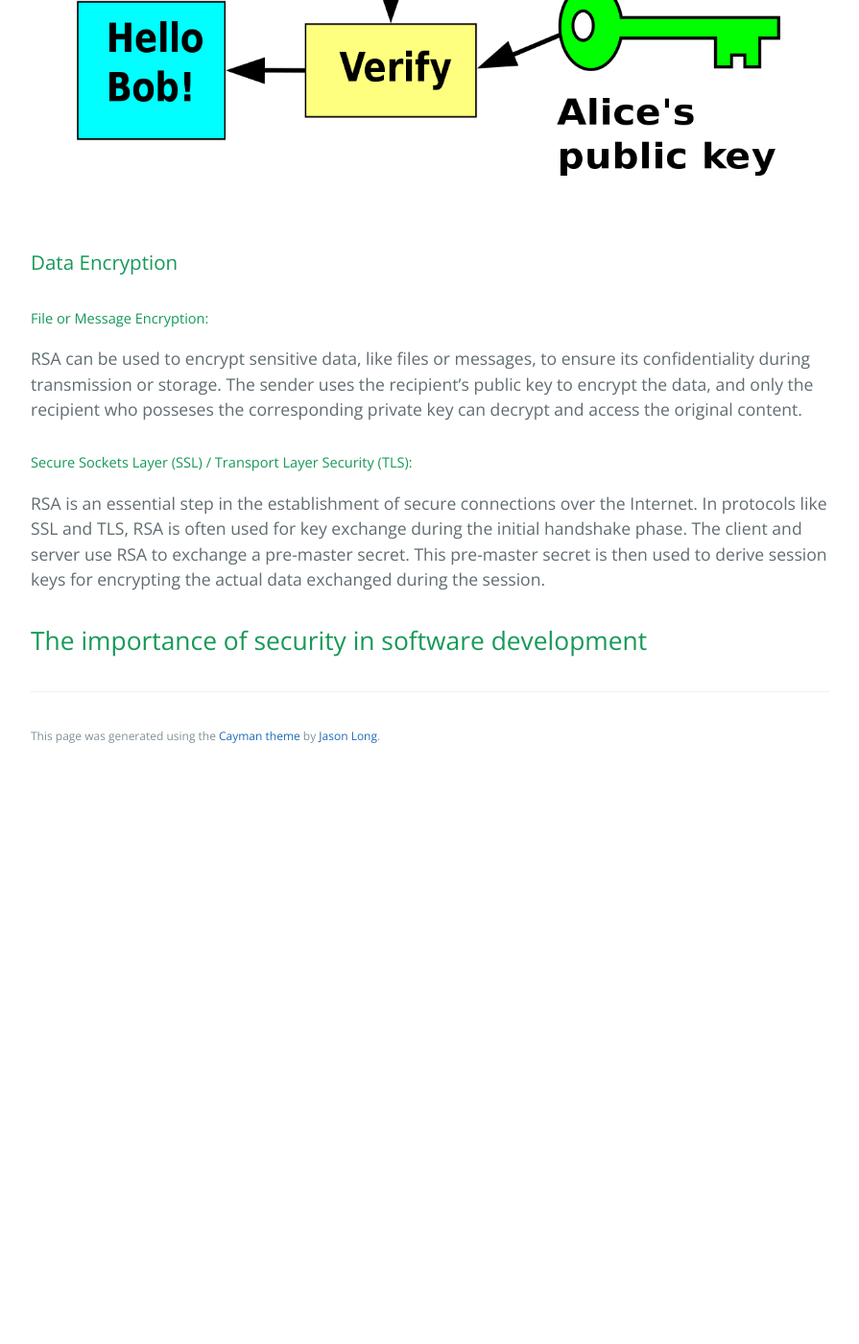
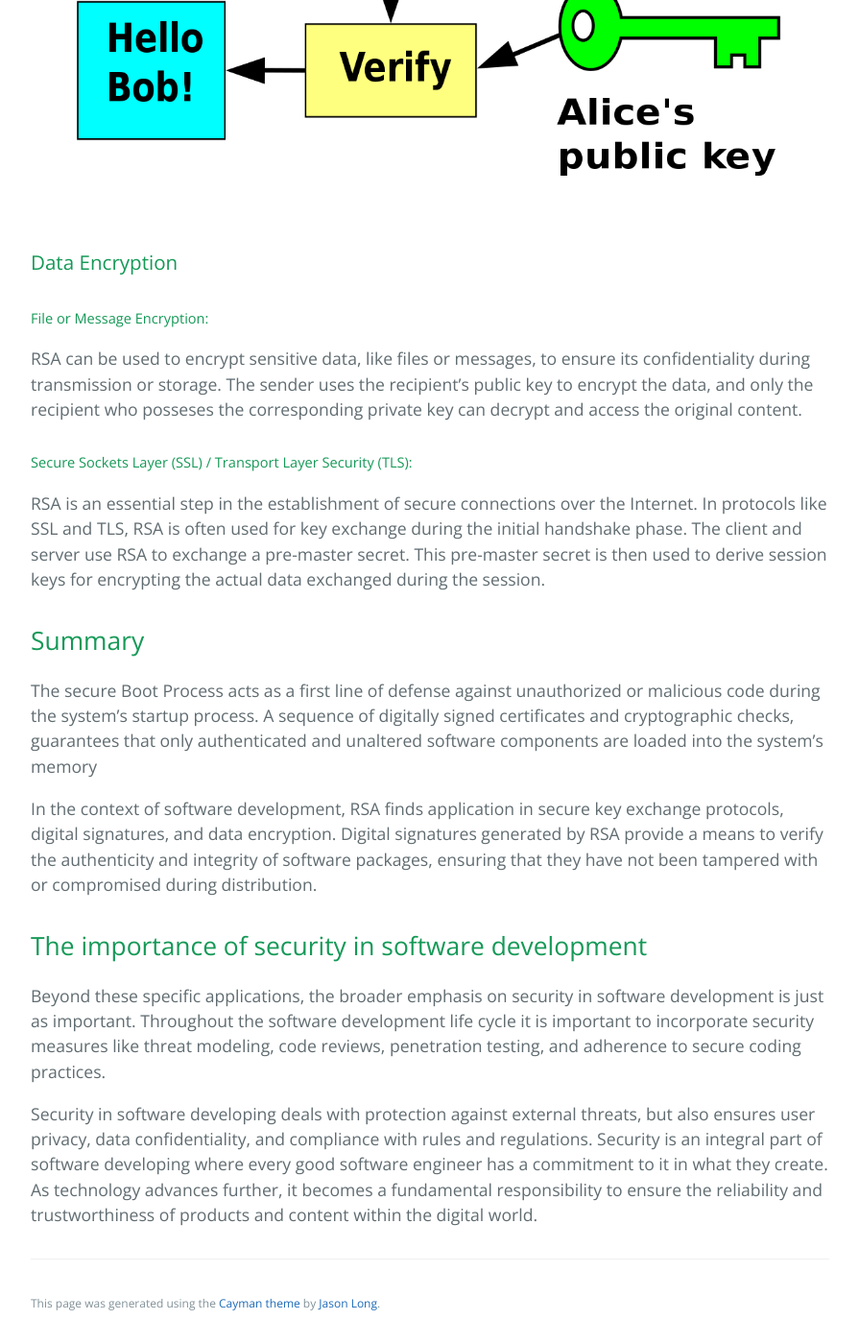
Before and after one commit to learning-software-engineering/learning-software-engineering.github.io, a Jekyll site: the page built from Topics/System_Design/Security/Secure_Boot_RSA.md, in a window 1280 px wide and 1400 px high, scrolled down 3550 px. Shown: the whole window at 96% size, without its empty margins (192-1087 px from the left). Built offline with Jekyll 4.4.1, drawn with Linux system fonts in a browser that asks for light colours; our own code applies the rules of GitHub Pages for plain Markdown files; before the commit the page ends 4359 px from its top, so only the background shows below that.

Commit message:
Updated RSA.md

```diff
--- a/Topics/System_Design/Security/Secure_Boot_RSA.md
+++ b/Topics/System_Design/Security/Secure_Boot_RSA.md
@@ -72,4 +72,14 @@ RSA can be used to encrypt sensitive data, like files or messages, to ensure its
 RSA is an essential step in the establishment of secure connections over the Internet. In protocols like SSL and TLS, RSA is often used for key exchange during the initial handshake phase. The client and server use RSA to exchange a pre-master secret. This pre-master secret is then used to derive session keys for encrypting the actual data exchanged during the session.
 
 
+## Summary
+The secure Boot Process acts as a first line of defense against unauthorized or malicious code during the system's startup process. A sequence of digitally signed certificates and cryptographic checks, guarantees that only authenticated and unaltered software components are loaded into the system's memory
+
+
+In the context of software development, RSA finds application in secure key exchange protocols, digital signatures, and data encryption. Digital signatures generated by RSA provide a means to verify the authenticity and integrity of software packages, ensuring that they have not been tampered with or compromised during distribution.
+
 ## The importance of security in software development
+
+Beyond these specific applications, the broader emphasis on security in software development is just as important. Throughout the software development life cycle it is important to incorporate security measures like threat modeling, code reviews, penetration testing, and adherence to secure coding practices.
+
+Security in software developing deals with protection against external threats, but also ensures user privacy, data confidentiality, and compliance with rules and regulations. Security is an integral part of software developing where every good software engineer has a commitment to it in what they create. As technology advances further, it becomes a fundamental responsibility to ensure the reliability and trustworthiness of products and content within the digital world.
```
